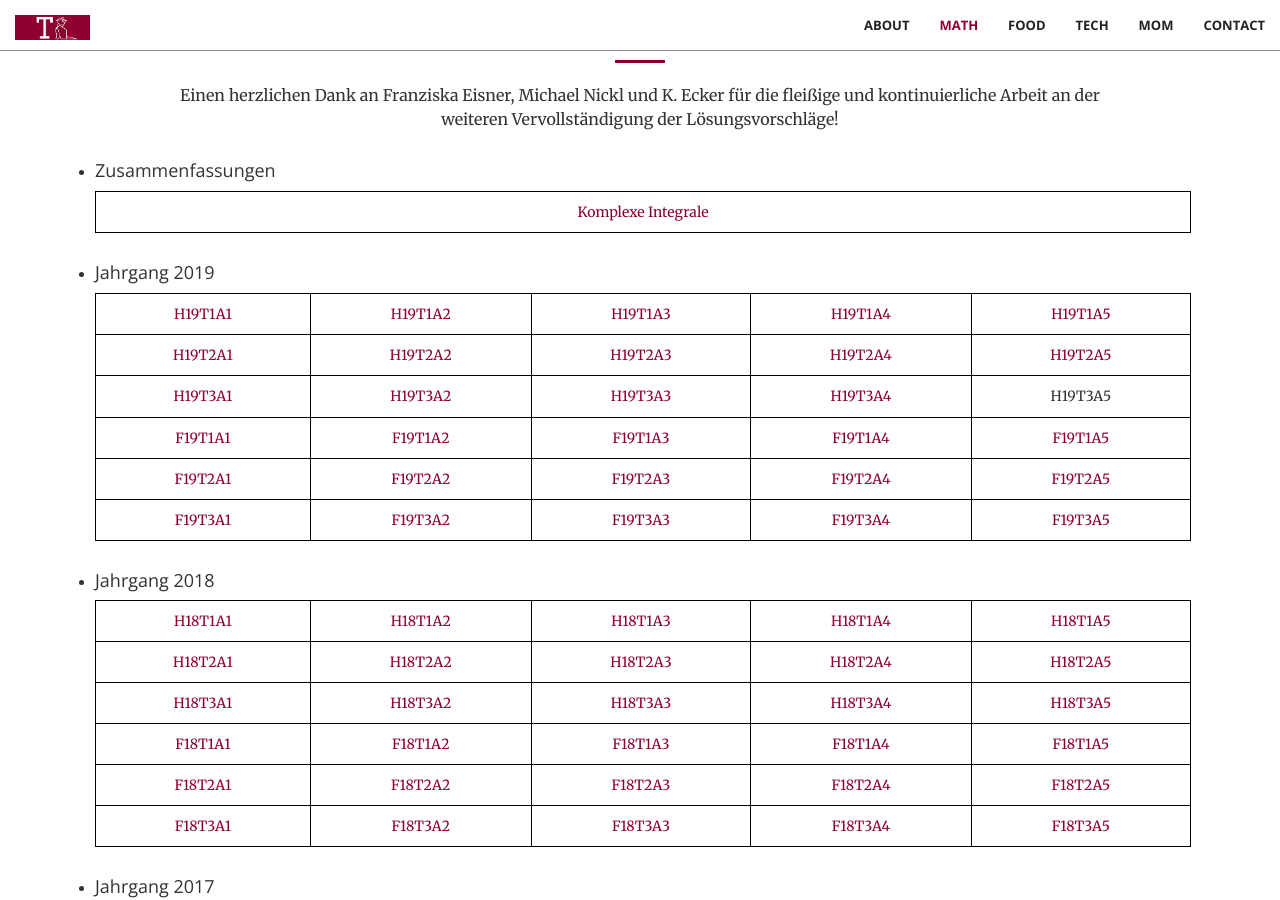
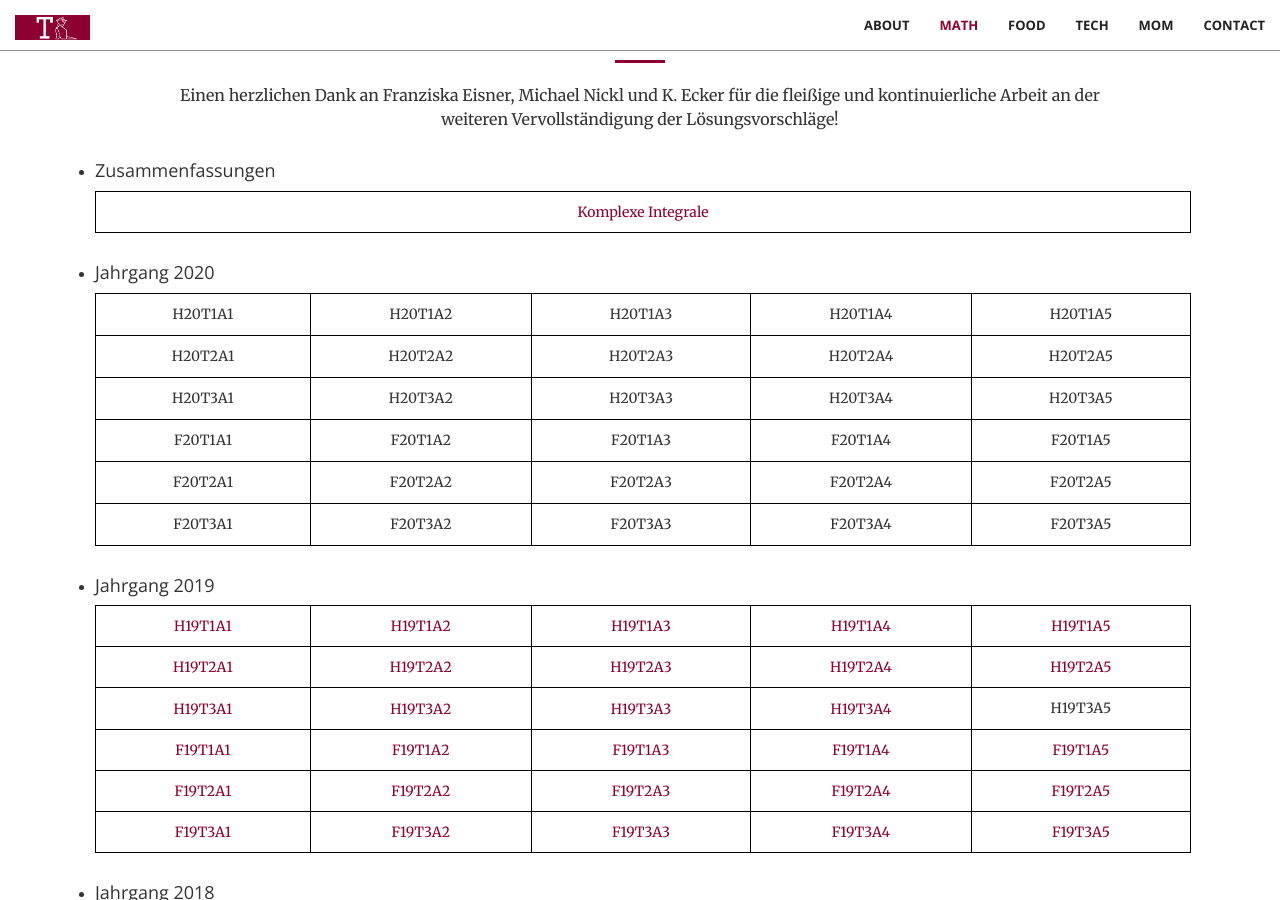
Before and after one commit to trabaldini/trabaldini.github.io, a Jekyll site: the page built from index.html, in a window 1280 px wide and 900 px high, scrolled down 1346 px. Built offline with Jekyll 4.4.1, drawn with Linux system fonts in a browser that asks for light colours.

Commit message:
adds section 2020

```diff
--- a/_includes/math.html
+++ b/_includes/math.html
@@ -26,6 +26,115 @@
                     </table>
                 </li>
                 <li>
+                    <h4>Jahrgang 2020</h4>
+                    <table>
+                        <tbody>
+                            <tr>
+                                <td>
+                                    <p>H20T1A1</p>
+                                </td>
+                                <td>
+                                    <p>H20T1A2</p>
+                                </td>
+                                <td>
+                                    <p>H20T1A3</p>
+                                </td>
+                                <td>
+                                    <p>H20T1A4</p>
+                                </td>
+                                <td>
+                                    <p>H20T1A5</p>
+                                </td>
+                            </tr>
+                            <tr>
+                                <td>
+                                    <p>H20T2A1</p>
+                                </td>
+                                <td>
+                                    <p>H20T2A2</p>
+                                </td>
+                                <td>
+                                    <p>H20T2A3</p>
+                                </td>
+                                <td>
+                                    <p>H20T2A4</p>
+                                </td>
+                                <td>
+                                    <p>H20T2A5</p>
+                                </td>
+                            </tr>
+                            <tr>
+                                <td>
+                                    <p>H20T3A1</p>
+                                </td>
+                                <td>
+                                    <p>H20T3A2</p>
+                                </td>
+                                <td>
+                                    <p>H20T3A3</p>
+                                </td>
+                                <td>
+                                    <p>H20T3A4</p>
+                                </td>
+                                <td>
+                                    <p>H20T3A5</p>
+                                </td>
+                            </tr>
+                             <tr>
+                                <td>
+                                    <p>F20T1A1</p>
+                                </td>
+                                <td>
+                                    <p>F20T1A2</p>
+                                </td>
+                                <td>
+                                    <p>F20T1A3</p>
+                                </td>
+                                <td>
+                                    <p>F20T1A4</p>
+                                </td>
+                                <td>
+                                    <p>F20T1A5</p>
+                                </td>
+                            </tr>
+                            <tr>
+                                <td>
+                                    <p>F20T2A1</p>
+                                </td>
+                                <td>
+                                    <p>F20T2A2</p>
+                                </td>
+                                <td>
+                                    <p>F20T2A3</p>
+                                </td>
+                                <td>
+                                    <p>F20T2A4</p>
+                                </td>
+                                <td>
+                                    <p>F20T2A5</p>
+                                </td>
+                            </tr>
+                            <tr>
+                                <td>
+                                    <p>F20T3A1</p>
+                                </td>
+                                <td>
+                                    <p>F20T3A2</p>
+                                </td>
+                                <td>
+                                    <p>F20T3A3</p>
+                                </td>
+                                <td>
+                                    <p>F20T3A4</p>
+                                </td>
+                                <td>
+                                    <p>F20T3A5</p>
+                                </td>
+                            </tr>
+                        </tbody>
+                    </table>
+                </li>
+                <li>
                     <h4>Jahrgang 2019</h4>
                     <table>
                         <tbody>
```
